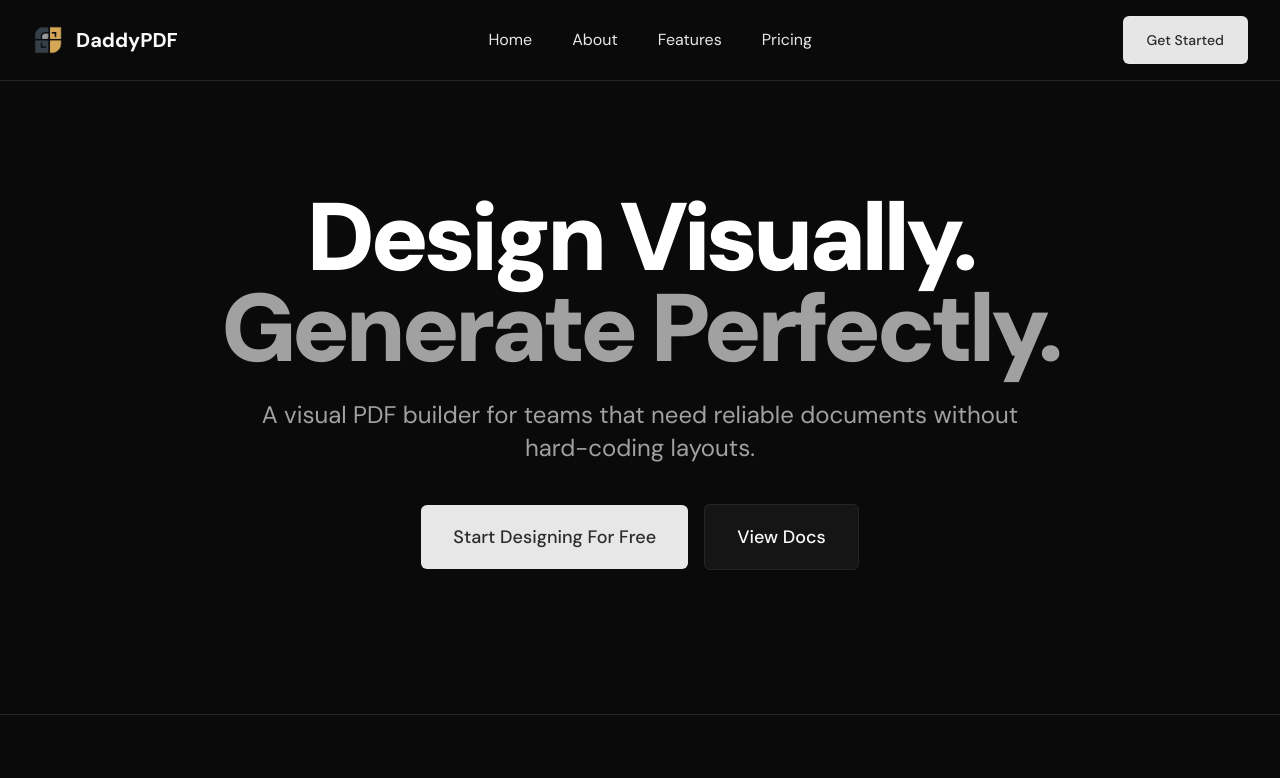
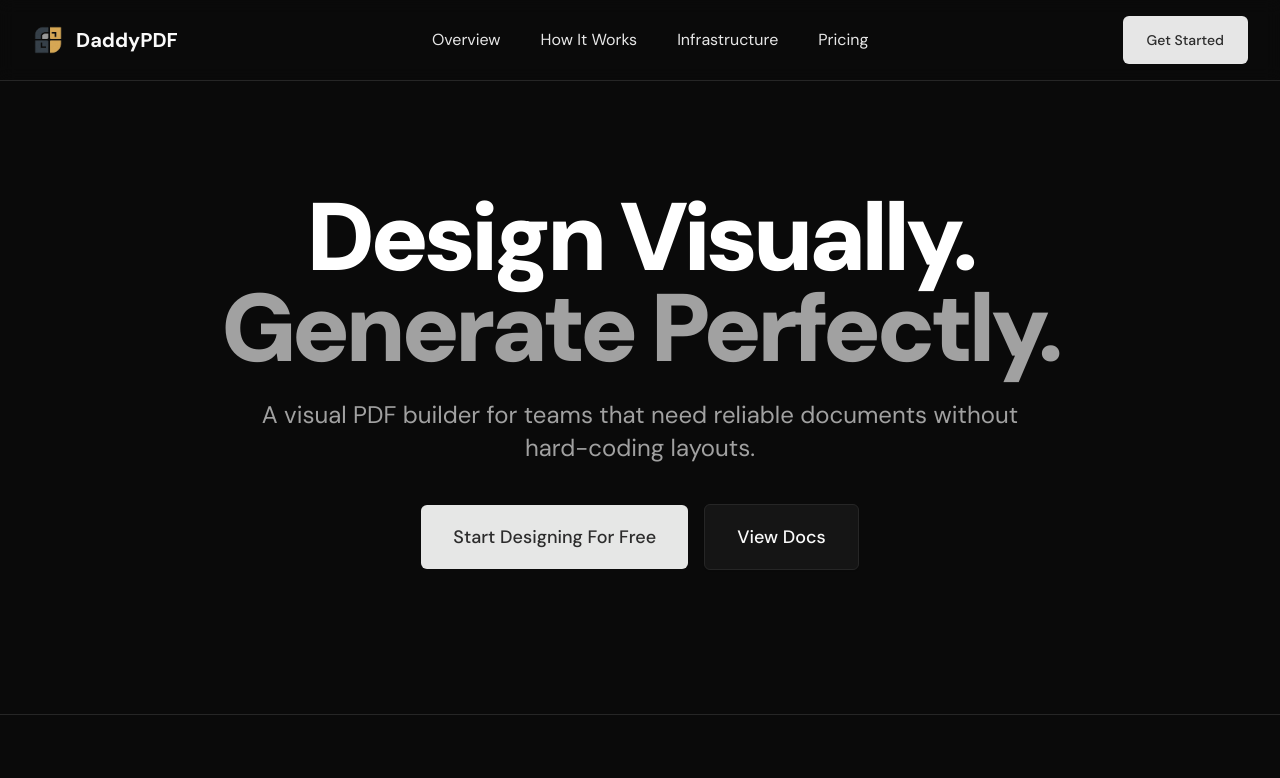
Before and after one commit to gurvirsinghdev/daddypdf.com, a Next.js app: page / in a window 1280 px wide. Shown: the top 778 px of the page. Built offline with nearby package versions, Linux system fonts and the light colour scheme.

Commit message:
fix(ui): add section ids and fix spacing and font sizes

```diff
--- a/app/globals.css
+++ b/app/globals.css
@@ -119,6 +119,7 @@
 @layer base {
   * {
     @apply border-border outline-ring/50;
+    scroll-behavior: smooth !important;
   }
   body {
     @apply bg-background text-foreground;
--- a/app/page.tsx
+++ b/app/page.tsx
@@ -24,7 +24,7 @@ export default function Home() {
         <div className="max-w-7xl mx-auto px-4 sm:px-6 lg:px-8">
           <div className="text-center max-w-5xl mx-auto mb-20">
             <div className="space-y-6">
-              <h1 className="text-5xl md:text-7xl lg:text-8xl font-black tracking-tighter leading-[0.95]">
+              <h1 className="text-4xl md:text-7xl lg:text-8xl font-black tracking-tighter leading-[0.95]">
                 <span className="text-neutral-900 dark:text-white">
                   Design Visually.
                 </span>
@@ -56,8 +56,11 @@ export default function Home() {
         </div>
       </section>
 
-      {/* Problem Section */}
-      <section className="py-8 lg:py-16 bg-neutral-50 dark:bg-neutral-950/50 border-y border-neutral-100 dark:border-neutral-800">
+      {/* Overview Section */}
+      <section
+        id="overview"
+        className="py-8 lg:py-16 bg-neutral-50 dark:bg-neutral-950/50 border-y border-neutral-100 dark:border-neutral-800"
+      >
         <div className="max-w-7xl mx-auto px-4 sm:px-6 lg:px-8">
           <div className="grid md:grid-cols-12 gap-16">
             <div className="md:col-span-4">
@@ -110,8 +113,8 @@ export default function Home() {
         </div>
       </section>
 
-      {/* Workflow Section */}
-      <section className="py-8 lg:py-16">
+      {/* How it works Section */}
+      <section id="how-it-works" className="py-8 lg:py-16">
         <div className="max-w-7xl mx-auto px-4 sm:px-6 lg:px-8">
           <div className="mb-24 max-w-2xl">
             <h2 className="text-4xl lg:text-5xl font-black mb-6 tracking-tight text-neutral-900 dark:text-white">
@@ -154,8 +157,11 @@ export default function Home() {
         </div>
       </section>
 
-      {/* Reliability Section */}
-      <section className="py-8 lg:py-16 bg-neutral-50 dark:bg-neutral-950/50 border-y border-neutral-100 dark:border-neutral-800">
+      {/* Infrastructure Section */}
+      <section
+        id="infrastructure"
+        className="py-8 lg:py-16 bg-neutral-50 dark:bg-neutral-950/50 border-y border-neutral-100 dark:border-neutral-800"
+      >
         <div className="max-w-7xl mx-auto px-4 sm:px-6 lg:px-8">
           <div className="grid md:grid-cols-2 gap-16 items-center">
             <div>
--- a/modules/layout/ui/navigation.tsx
+++ b/modules/layout/ui/navigation.tsx
@@ -7,6 +7,7 @@ export default function Navigation() {
     <nav className="fixed top-0 z-50 w-full bg-background/90 backdrop-blur-sm border-b border-neutral-200 dark:border-neutral-800">
       <div className="max-w-7xl max-auto px-4 sm:px-6 lg:px-8">
         <div className="flex justify-between items-center h-20">
+          <Link href={"/"}>
             <div className="flex items-center gap-3">
               <div className="w-8 h-10 flex items-center justify-center">
                 <Image
@@ -19,16 +20,19 @@ export default function Navigation() {
               </div>
               <span className="text-xl font-bold">DaddyPDF</span>
             </div>
+          </Link>
           <div className="hidden md:flex items-center gap-10">
-            {["Home", "About", "Features", "Pricing"].map((linkLabel) => (
+            {["Overview", "How it works", "Infrastructure", "Pricing"].map(
+              (linkLabel) => (
                 <Link
                   key={linkLabel}
-                href={"/#" + linkLabel.toLowerCase()}
-                className="text-neutral-900/90 hover:text-black dark:text-white/90 dark:hover:text-white transition-all"
+                  href={"#" + linkLabel.toLowerCase().replaceAll(" ", "-")}
+                  className="text-neutral-900/90 hover:text-black capitalize dark:text-white/90 dark:hover:text-white transition-all"
                 >
                   {linkLabel}
                 </Link>
-            ))}
+              ),
+            )}
           </div>
           <div>
             <Button
```
Lines whose indentation alone changed are shown as unchanged.
